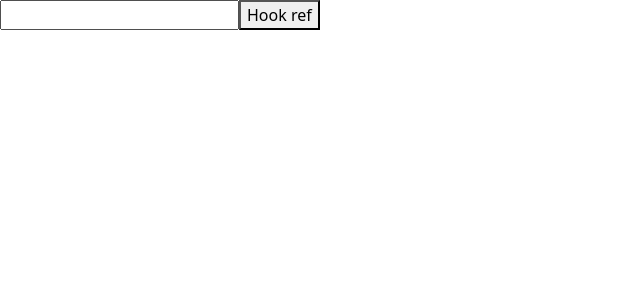
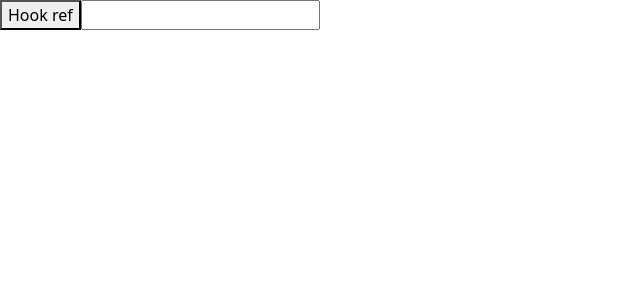
Before and after one commit to TanzimIbthesam/ReactJs, a React (Create React App) app in the folder reactcourse/: page / in a window 1280 px wide. Shown: the top 300 px of the page, without its empty margins (0-640 px from the left). Built offline with nearby package versions, Linux system fonts and the light colour scheme.

Commit message:
20-forwardRef

```diff
--- a/reactcourse/src/App.js
+++ b/reactcourse/src/App.js
@@ -3,6 +3,7 @@ import './App.css';
 // import PropsUseEffect from './PropsUseEffect';
 
 import 'bootstrap/dist/css/bootstrap.min.css'
+import User from './User';
 
 
 //  import User from './User';
@@ -12,17 +13,15 @@ import 'bootstrap/dist/css/bootstrap.min.css'
 // import Test from './Test';
 
 function App(){
-  const inputRef=createRef();
+  const inputRef=createRef(null);
   const hookRef=()=>{
-
-      inputRef.current.style="background:black;color:white"
-      inputRef.current.focus()
-      // inputRef.current.style="color:white"
+     inputRef.current.value=1000
   }
   return(
     <>
-     <input type="text" ref={inputRef}  />
+
      <button onClick={hookRef}>Hook ref</button>
+     <User ref={inputRef}/>
     </>
   )
 }
--- a/reactcourse/src/User.js
+++ b/reactcourse/src/User.js
@@ -1,20 +1,11 @@
-import React from "react";
+import React, { forwardRef } from "react";
 
-class User extends React.PureComponent{
-    constructor(props){
-        super()
-        console.log(props);
-      }
-       render(){
-         console.log("Rerender");
-         return(
-           <>
+const User=(props,inputRef)=>{
+ return (
+<>
+<input ref={inputRef} />
+</>
+ )
 
-               <p>{this.props.count}</p>
-           </>
-         )
-       }
-
-
-    }
-export default User;
+}
+export default forwardRef(User);
```
